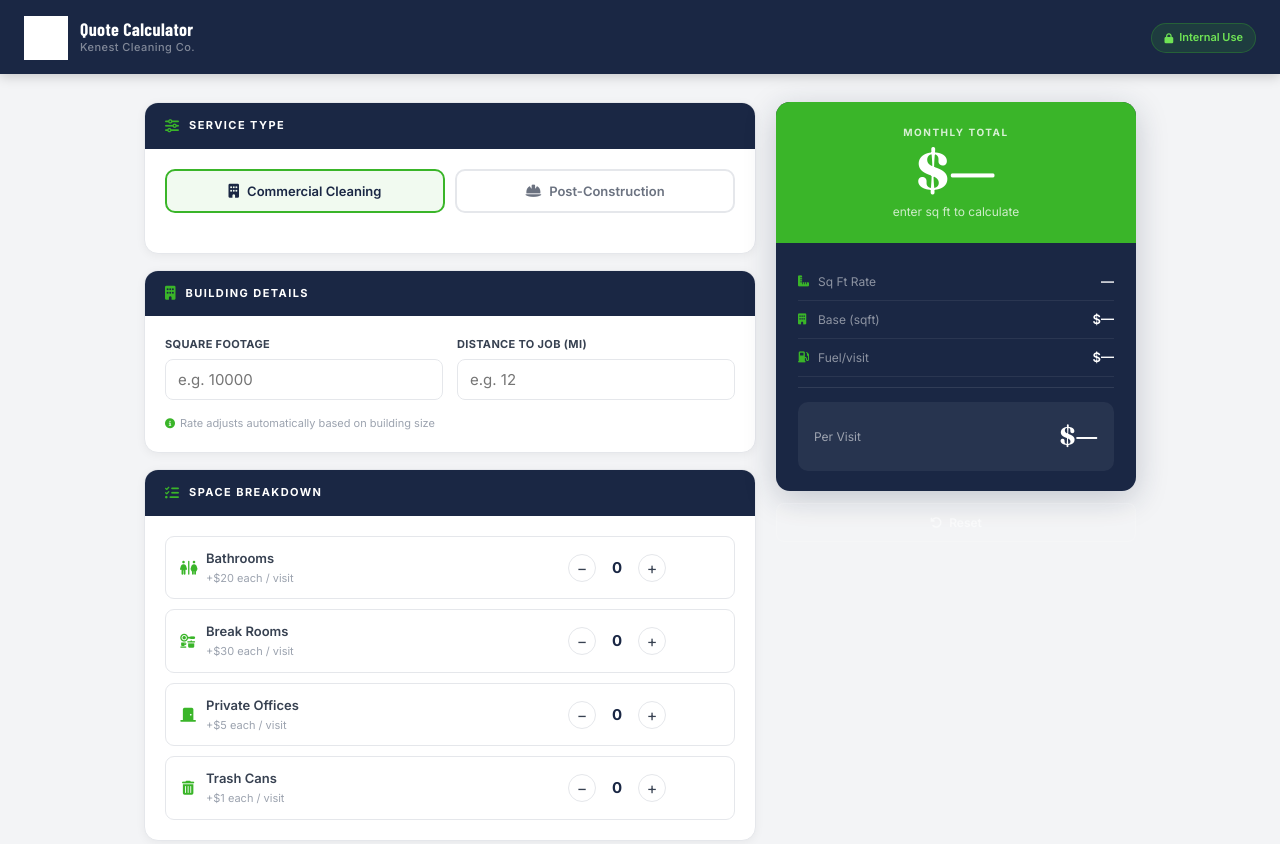
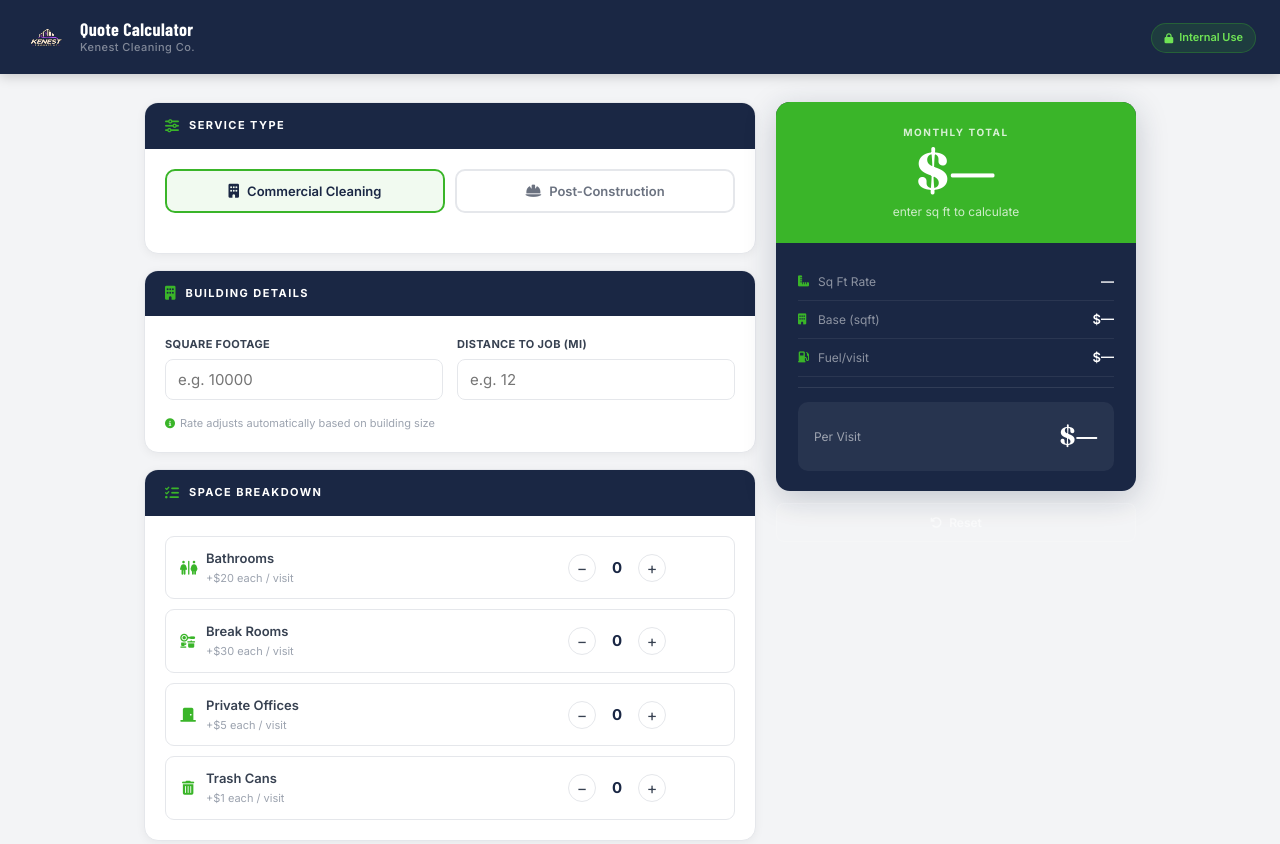
Before and after one commit to squiressolutions/kenest-cleaning, a website: page public/calculator.html in a window 1280 px wide. Shown: the top 844 px of the page. Drawn offline with nearby package versions, Linux system fonts and the light colour scheme; a web font is replaced by a local one.

Commit message:
Fix logo filter on calculator header

```diff
--- a/public/calculator.html
+++ b/public/calculator.html
@@ -40,8 +40,8 @@
       height: 44px;
       width: auto;
       display: block;
-      filter: brightness(0) invert(1);
-      mix-blend-mode: normal;
+      filter: invert(1);
+      mix-blend-mode: lighten;
     }
 
     .app-header-title {
```
